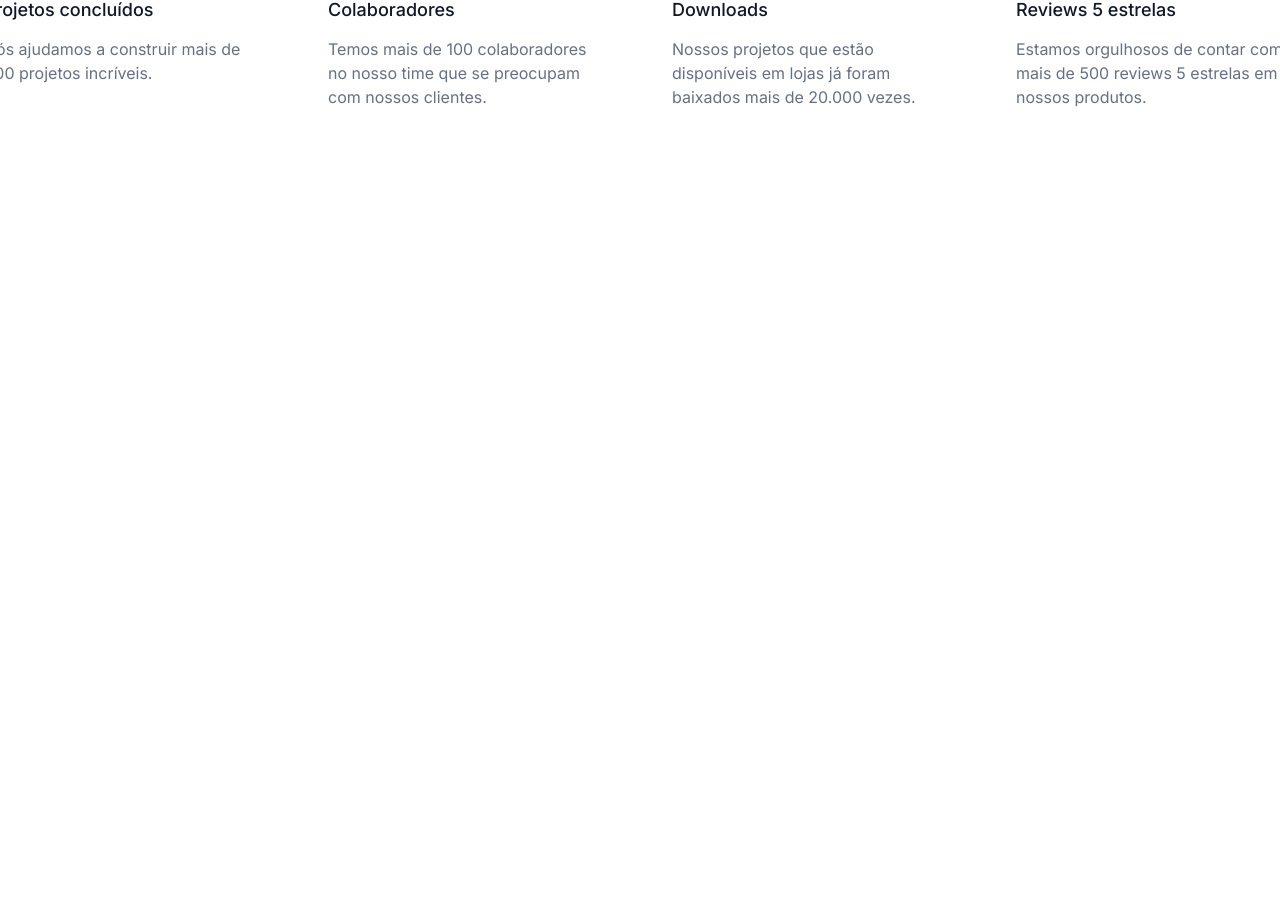
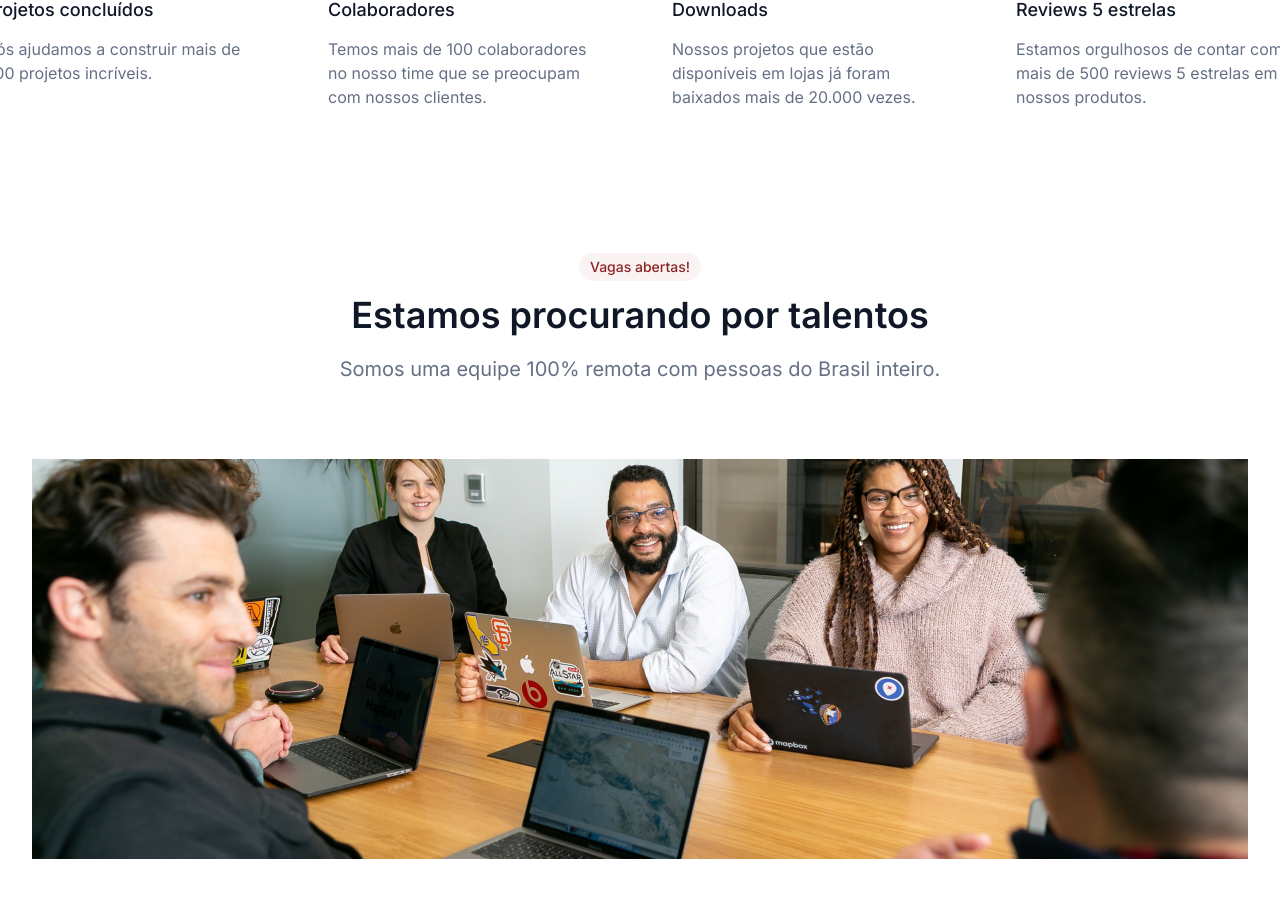
Before and after one commit to arthurburmann/optimum-tech, a plain HTML site: page index.html in a window 1280 px wide. Shown: the part 658-1555 px from the top of the page. Before the commit the page ends 831 px from the top, so only its background shows below. Drawn offline with Linux system fonts and the light colour scheme.

Commit message:
dia 04 - seven days of code / html e css

```diff
--- a/css/main.css
+++ b/css/main.css
@@ -67,3 +67,44 @@
     color: var(--cinza);
     line-height: 150%;
 }
+
+/* TALENTOS */
+
+.talentos {
+    display: flex;
+    align-items: center;
+    justify-content: center;
+    margin: 5em 0;
+}
+
+.talentos .container {
+    display: flex;
+    align-items: center;
+    flex-direction: column;
+    gap: 1em;
+}
+
+.talentos__destaque {
+    font-size: 14px;
+    font-weight: 500;
+    color: var(--marrom);
+    background: rgba(142, 36, 36, 0.05);
+    border-radius: 16px;
+    padding: 0.5em 0.8em;
+}
+
+.talentos__titulo {
+    font-size: 36px;
+    font-weight: 600;
+    color: var(--preto);
+}
+
+.talentos__texto {
+    font-size: 20px;
+    color: var(--cinza);
+    margin-top: 0.5em;
+}
+
+.talentos__imagem {
+    margin-top: 4em;
+}
--- a/index.html
+++ b/index.html
@@ -71,6 +71,15 @@
                 </div>
             </div>
         </section>
+
+        <section class="talentos">
+            <div class="container">
+                <p class="talentos__destaque">Vagas abertas!</p>
+                <p class="talentos__titulo">Estamos procurando por talentos</p>
+                <p class="talentos__texto">Somos uma equipe 100% remota com pessoas do Brasil inteiro.</p>
+                <img src="img/team.png" alt="Time da Optimus Tech" class="talentos__imagem">
+            </div>
+        </section>
     </main>
 
 </body>
```
Also changed, not shown: img/team.png (added).
